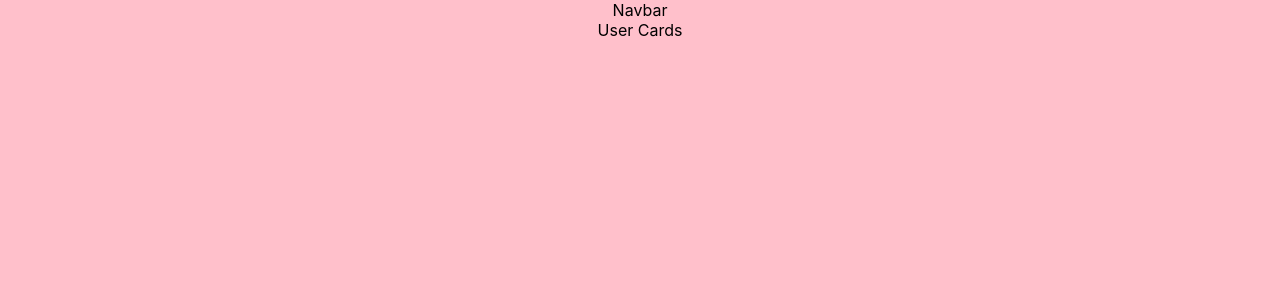
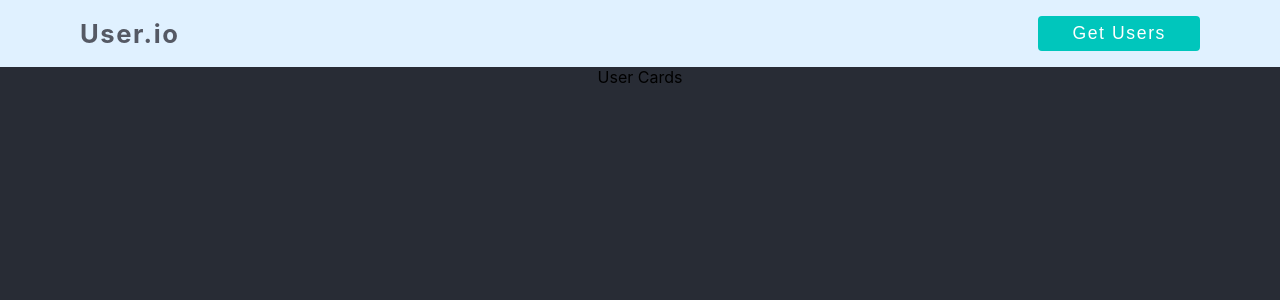
Before and after one commit to mansi10101/UserCard, a React (Create React App) app: page / in a window 1280 px wide. Shown: the top 300 px of the page. Built offline with nearby package versions, Linux system fonts and the light colour scheme.

Commit message:
feat: Navbar Added

```diff
--- a/src/Components/Layout.jsx
+++ b/src/Components/Layout.jsx
@@ -1,9 +1,12 @@
 import * as React from 'react';
 import styles from '../stylesheets/Layout.module.css';
+import Navbar from './Navbar';
 const Layout = () => {
 	return (
 		<div className={styles.container}>
-			<div className={styles.section}>Navbar</div>
+			<div className={styles.section}>
+				<Navbar />
+			</div>
 			<div className={styles.section}>User Cards</div>
 		</div>
 	);
--- /dev/null
+++ b/src/Components/Navbar.jsx
@@ -0,0 +1,19 @@
+import React from 'react';
+import styles from '../stylesheets/Navbar.module.css';
+
+const Navbar = () => {
+	return (
+		<div className={styles.container}>
+			<div className={styles.section}>
+				<div className={styles.logo}>User.io</div>
+			</div>
+			<div className={styles.section}>
+				<div className={styles.btnSection}>
+					<button className={styles.apiBtn}>Get Users</button>
+				</div>
+			</div>
+		</div>
+	);
+};
+
+export default Navbar;
--- a/src/stylesheets/Layout.module.css
+++ b/src/stylesheets/Layout.module.css
@@ -1,5 +1,5 @@
 .container {
-    background-color: pink;
+    background-color: #282c35;
     width: 100%;
     height: 100%;
 }
--- /dev/null
+++ b/src/stylesheets/Navbar.module.css
@@ -0,0 +1,40 @@
+.container {
+    background-color: #e0f1ff;
+    display: flex;
+    justify-content: space-between;
+    align-items: center;
+    padding: 1rem 5rem;
+    color: #343434;
+}
+
+.section {
+    min-width: fit-content;
+}
+
+.logo {
+    font-size: 1.6rem;
+    color: #555964;
+    font-weight: 700;
+    letter-spacing: 0.1rem;
+}
+
+.apiBtn {
+    background: #00c6bc;
+    padding: 0.3rem 2rem;
+    border: 2px solid #00c6bc;
+    border-radius: 4px;
+    transition: all 0.2s ease-in;
+    cursor: pointer;
+    color: white;
+    font-size: 1.1rem;
+    letter-spacing: 0.1rem;
+}
+
+.apiBtn:hover {
+    background-color: transparent;
+    color: #343434;
+}
+
+.apiBtn:active {
+    transform: scale(0.9);
+}
```
